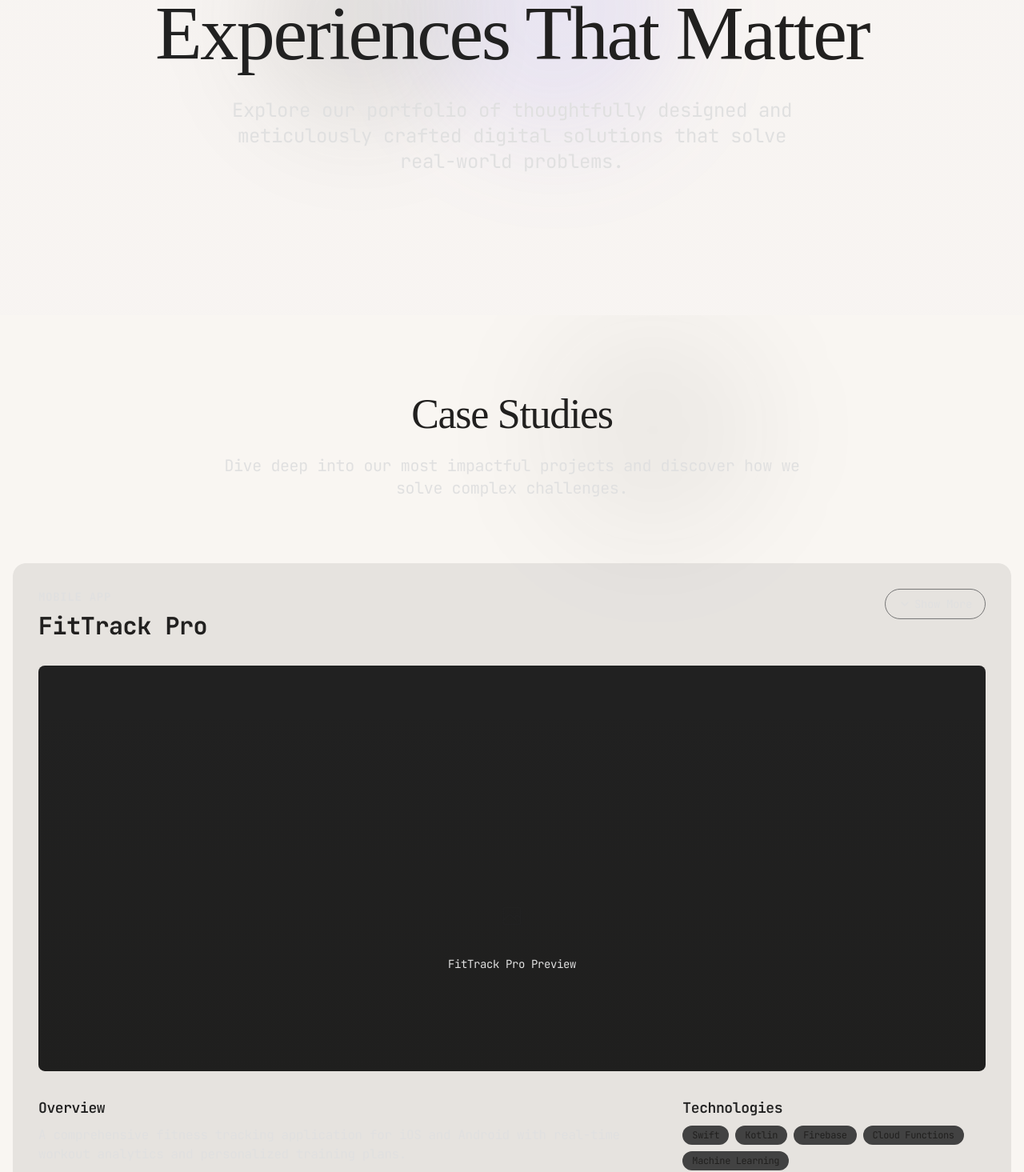
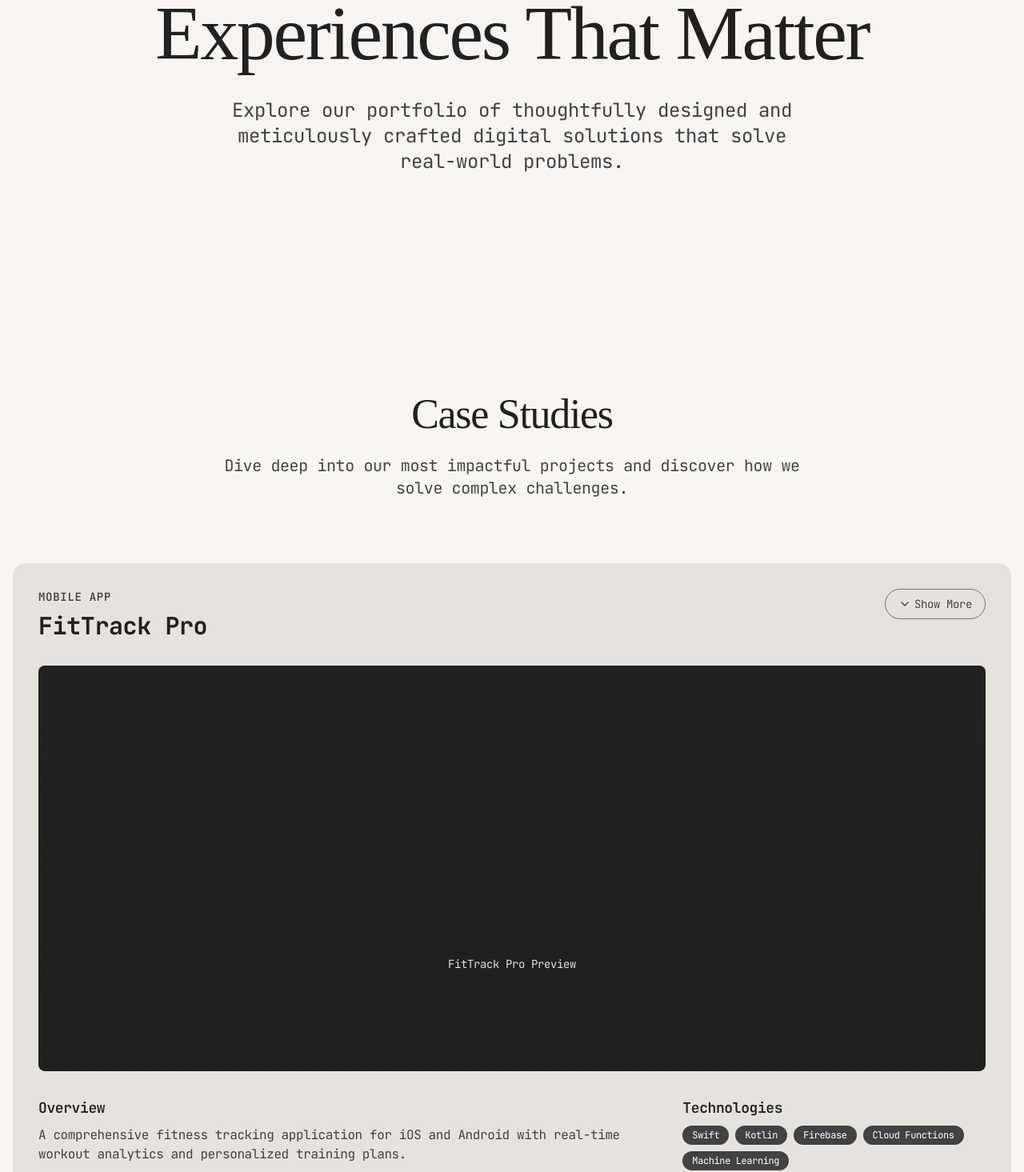
Before and after one commit to intrinsic-labs/intrinsiclabs.co, a Next.js app in the folder intrinsic-labs-website/: page /work in a window 1280 px wide. Shown: the part 270-1735 px from the top of the page at 80% size. Built offline with nearby package versions, Linux system fonts and the light colour scheme; a web font is replaced by a local one.

Commit message:
upgrade work page to light theme

```diff
--- a/intrinsic-labs-website/src/components/work/CaseStudies.tsx
+++ b/intrinsic-labs-website/src/components/work/CaseStudies.tsx
@@ -96,10 +96,10 @@ const CaseStudies = () => {
       className="py-16 md:py-24 lg:py-32 bg-background relative overflow-hidden"
     >
       {/* Background decorative elements */}
-      <div className="absolute inset-0 overflow-hidden">
+      {/* <div className="absolute inset-0 overflow-hidden">
         <div className="absolute top-0 right-1/4 w-72 h-72 rounded-full bg-primary/5 blur-3xl"></div>
         <div className="absolute bottom-1/4 left-1/4 w-80 h-80 rounded-full bg-accent/5 blur-3xl"></div>
-      </div>
+      </div> */}
 
       <motion.div
         className="container-custom relative z-10"
@@ -120,7 +120,7 @@ const CaseStudies = () => {
             whileInView={{ opacity: 1, y: 0 }}
             viewport={{ once: true, margin: '-100px' }}
             transition={{ duration: 0.6, delay: 0.2 }}
-            className="text-base md:text-xl text-neutral-300"
+            className="text-base md:text-xl text-neutral-800"
           >
             Dive deep into our most impactful projects and discover how we solve complex challenges.
           </motion.p>
@@ -149,7 +149,7 @@ const CaseStudies = () => {
                   {/* Header with title and category */}
                   <div className="flex flex-col md:flex-row md:items-center md:justify-between gap-4">
                     <div>
-                      <div className={`text-xs sm:text-sm font-semibold uppercase tracking-wider mb-1 sm:mb-2 ${hoveredStudy === study.id ? 'text-accent' : 'text-neutral-300'}`}>
+                      <div className={`text-xs sm:text-sm font-semibold uppercase tracking-wider mb-1 sm:mb-2 ${hoveredStudy === study.id ? 'text-accent' : 'text-neutral-800'}`}>
                         {study.category}
                       </div>
                       <h3 className="text-xl sm:text-2xl md:text-3xl font-mono font-bold">
@@ -161,7 +161,7 @@ const CaseStudies = () => {
                       className={`self-start px-4 py-2 rounded-full border text-sm transition-all duration-300 ${
                         expandedStudy === study.id
                           ? 'border-accent text-accent bg-accent/10'
-                          : 'border-neutral-600 text-neutral-300 hover:border-primary hover:text-primary hover:bg-primary/5'
+                          : 'border-neutral-600 text-neutral-800 hover:border-primary hover:text-primary hover:bg-primary/5'
                       }`}
                     >
                       <span className="flex items-center">
@@ -198,7 +198,7 @@ const CaseStudies = () => {
                   <div className="grid grid-cols-1 md:grid-cols-3 gap-6">
                     <div className="md:col-span-2">
                       <h4 className="text-lg font-semibold mb-2 text-primary">Overview</h4>
-                      <p className="text-neutral-300">{study.description}</p>
+                      <p className="text-neutral-800">{study.description}</p>
                     </div>
                     <div>
                       <h4 className="text-lg font-semibold mb-2 text-primary">Technologies</h4>
@@ -206,8 +206,8 @@ const CaseStudies = () => {
                         {study.technologies.map((tech) => (
                           <span
                             key={tech}
-                            className={`px-3 py-1 rounded-full text-xs transition-colors duration-300 ${
-                              hoveredStudy === study.id ? 'bg-accent/75' : 'bg-neutral-800'
+                            className={`px-3 py-1 rounded-full text-xs transition-colors duration-300 text-secondary ${
+                              hoveredStudy === study.id ? 'bg-accent' : 'bg-neutral-800'
                             }`}
                           >
                             {tech}
@@ -250,7 +250,7 @@ const CaseStudies = () => {
                           transition={{ duration: 0.3, delay: 0.1 }}
                         >
                           <h4 className="text-lg font-semibold mb-2 text-primary">The Challenge</h4>
-                          <p className="text-neutral-300">{study.challenge}</p>
+                          <p className="text-neutral-800">{study.challenge}</p>
                         </motion.div>
                         <motion.div
                           initial={{ opacity: 0, y: 10 }}
@@ -258,7 +258,7 @@ const CaseStudies = () => {
                           transition={{ duration: 0.3, delay: 0.2 }}
                         >
                           <h4 className="text-lg font-semibold mb-2 text-primary">Our Solution</h4>
-                          <p className="text-neutral-300">{study.solution}</p>
+                          <p className="text-neutral-800">{study.solution}</p>
                         </motion.div>
                         <motion.div
                           initial={{ opacity: 0, y: 10 }}
@@ -266,7 +266,7 @@ const CaseStudies = () => {
                           transition={{ duration: 0.3, delay: 0.3 }}
                         >
                           <h4 className="text-lg font-semibold mb-2 text-primary">Results</h4>
-                          <ul className="text-neutral-300 space-y-2">
+                          <ul className="text-neutral-800 space-y-2">
                             {study.results.map((result, i) => (
                               <li key={i} className="flex items-start">
                                 <span className="text-accent mr-2">•</span>
@@ -283,7 +283,7 @@ const CaseStudies = () => {
                   <div className="flex justify-end">
                     <Link
                       href={study.link}
-                      className="inline-flex items-center text-primary hover:text-primary-400 transition-colors"
+                      className="inline-flex items-center text-primary hover:text-accent transition-colors"
                     >
                       <span>View Full Case Study</span>
                       <motion.svg
--- a/intrinsic-labs-website/src/components/work/ProjectsGallery.tsx
+++ b/intrinsic-labs-website/src/components/work/ProjectsGallery.tsx
@@ -166,7 +166,7 @@ const ProjectsGallery = () => {
             whileInView={{ opacity: 1, y: 0 }}
             viewport={{ once: true, margin: '-100px' }}
             transition={{ duration: 0.6, delay: 0.2 }}
-            className="text-base md:text-xl text-neutral-300"
+            className="text-base md:text-xl text-neutral-800"
           >
             Browse our complete portfolio of projects across different categories.
           </motion.p>
@@ -187,7 +187,7 @@ const ProjectsGallery = () => {
               className={`px-4 py-2 rounded-full text-sm md:text-base transition-all duration-300 ${
                 selectedCategory === category
                   ? 'bg-primary text-background font-medium'
-                  : 'bg-neutral-800/50 text-neutral-300 hover:bg-neutral-700'
+                  : 'bg-neutral-300 text-neutral-800 hover:text-secondary hover:bg-accent'
               }`}
             >
               {category}
@@ -231,13 +231,13 @@ const ProjectsGallery = () => {
 
                       {/* Project Info */}
                       <div className="flex-grow">
-                        <div className={`text-xs font-semibold uppercase tracking-wider mb-1 ${hoveredProject === project.id ? 'text-accent' : 'text-neutral-300'}`}>
+                        <div className={`text-xs font-semibold uppercase tracking-wider mb-1 ${hoveredProject === project.id ? 'text-accent' : 'text-neutral-800'}`}>
                           {project.category}
                         </div>
                         <h3 className="text-lg font-mono font-bold mb-2">
                           {project.title}
                         </h3>
-                        <p className="text-sm text-neutral-300 mb-4">{project.description}</p>
+                        <p className="text-sm text-neutral-800 mb-4">{project.description}</p>
                       </div>
 
                       {/* Technologies */}
@@ -246,15 +246,15 @@ const ProjectsGallery = () => {
                           {project.technologies.slice(0, 3).map((tech) => (
                             <span
                               key={tech}
-                              className={`px-2 py-1 rounded-full text-xs transition-colors duration-300 ${
-                                hoveredProject === project.id ? 'bg-accent/75' : 'bg-neutral-800'
+                              className={`px-2 py-1 rounded-full text-xs transition-colors duration-300 text-secondary ${
+                                hoveredProject === project.id ? 'bg-accent' : 'bg-neutral-800'
                               }`}
                             >
                               {tech}
                             </span>
                           ))}
                           {project.technologies.length > 3 && (
-                            <span className="px-2 py-1 rounded-full text-xs bg-neutral-800">
+                            <span className="px-2 py-1 rounded-full text-xs bg-neutral-800 text-secondary">
                               +{project.technologies.length - 3}
                             </span>
                           )}
--- a/intrinsic-labs-website/src/components/work/WorkHero.tsx
+++ b/intrinsic-labs-website/src/components/work/WorkHero.tsx
@@ -22,14 +22,14 @@ const WorkHero = () => {
       className="relative min-h-[70vh] flex items-center justify-center overflow-hidden"
     >
       {/* Background elements with parallax */}
-      <motion.div
+      {/* <motion.div
         className="absolute inset-0 z-0"
         style={{ y, opacity }}
-      >
+      > */}
         {/* Decorative elements */}
-        <div className="absolute top-1/4 left-1/4 w-64 h-64 rounded-full bg-primary/10 blur-3xl"></div>
+        {/* <div className="absolute top-1/4 left-1/4 w-64 h-64 rounded-full bg-primary/10 blur-3xl"></div>
         <div className="absolute bottom-1/3 right-1/3 w-80 h-80 rounded-full bg-accent/10 blur-3xl"></div>
-      </motion.div>
+      </motion.div> */}
 
       <div className="container-custom relative z-10 px-4 py-16 md:py-24 lg:py-32">
         <motion.div
@@ -65,7 +65,7 @@ const WorkHero = () => {
 
           {/* Description */}
           <motion.p
-            className="text-lg md:text-xl lg:text-2xl text-neutral-300 max-w-3xl mx-auto mb-8 md:mb-12"
+            className="text-lg md:text-xl lg:text-2xl text-neutral-800 max-w-3xl mx-auto mb-8 md:mb-12"
             initial={{ opacity: 0, y: 20 }}
             animate={{ opacity: 1, y: 0 }}
             transition={{ duration: 0.6, delay: 0.4 }}
```
